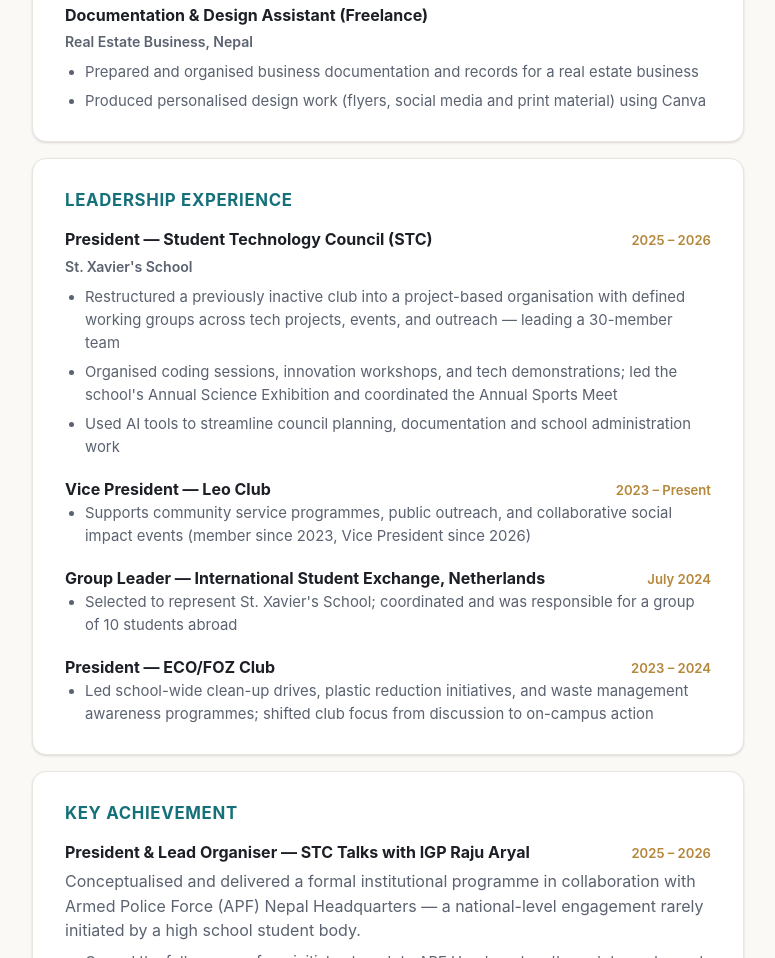
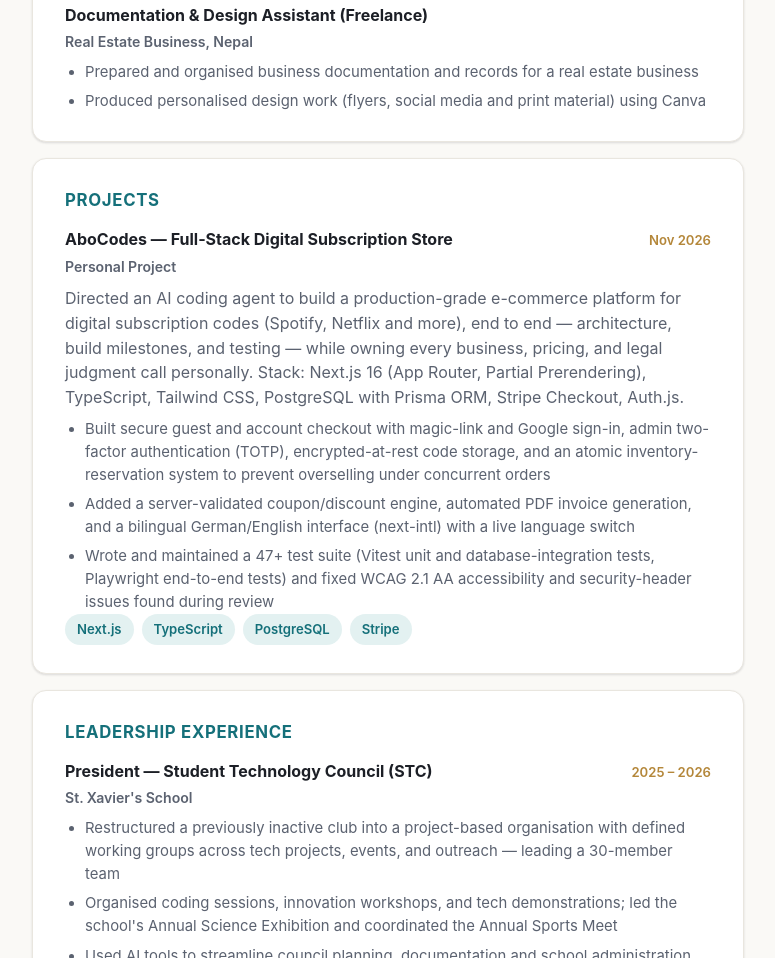
Before and after one commit to Pragalv118/Pragalv118.github.io, a plain HTML site: page index.html in a window 1280 px wide. Shown: the part 1506-2464 px from the top of the page, without its empty margins (252-1027 px from the left). Drawn offline with Linux system fonts and the light colour scheme.

Commit message:
Add Projects section: AboCodes subscription-store build
Co-Authored-By: Claude Sonnet 5 <noreply@anthropic.com>

```diff
--- a/index.html
+++ b/index.html
@@ -122,6 +122,30 @@
         <li>Prepared and organised business documentation and records for a real estate business</li>
         <li>Produced personalised design work (flyers, social media and print material) using Canva</li>
       </ul>
+    </div>
+  </section>
+
+  <section class="card">
+    <h2>Projects</h2>
+
+    <div class="entry">
+      <div class="entry-head">
+        <h3>AboCodes — Full-Stack Digital Subscription Store</h3>
+        <span class="period">Nov 2026</span>
+      </div>
+      <p class="org">Personal Project</p>
+      <p>Directed an AI coding agent to build a production-grade e-commerce platform for digital subscription codes (Spotify, Netflix and more), end to end — architecture, build milestones, and testing — while owning every business, pricing, and legal judgment call personally. Stack: Next.js 16 (App Router, Partial Prerendering), TypeScript, Tailwind CSS, PostgreSQL with Prisma ORM, Stripe Checkout, Auth.js.</p>
+      <ul>
+        <li>Built secure guest and account checkout with magic-link and Google sign-in, admin two-factor authentication (TOTP), encrypted-at-rest code storage, and an atomic inventory-reservation system to prevent overselling under concurrent orders</li>
+        <li>Added a server-validated coupon/discount engine, automated PDF invoice generation, and a bilingual German/English interface (next-intl) with a live language switch</li>
+        <li>Wrote and maintained a 47+ test suite (Vitest unit and database-integration tests, Playwright end-to-end tests) and fixed WCAG 2.1 AA accessibility and security-header issues found during review</li>
+      </ul>
+      <div class="tags">
+        <span class="tag">Next.js</span>
+        <span class="tag">TypeScript</span>
+        <span class="tag">PostgreSQL</span>
+        <span class="tag">Stripe</span>
+      </div>
     </div>
   </section>
 
```
